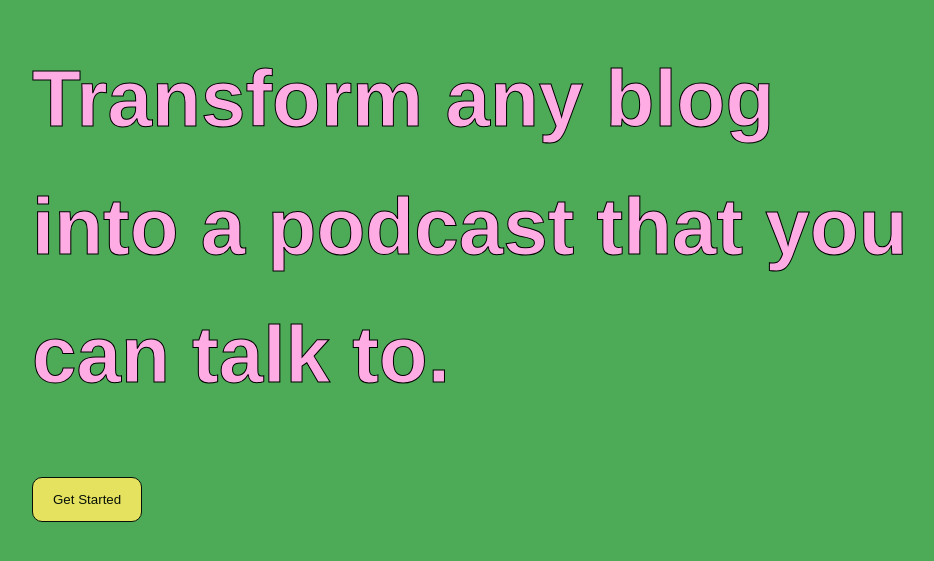
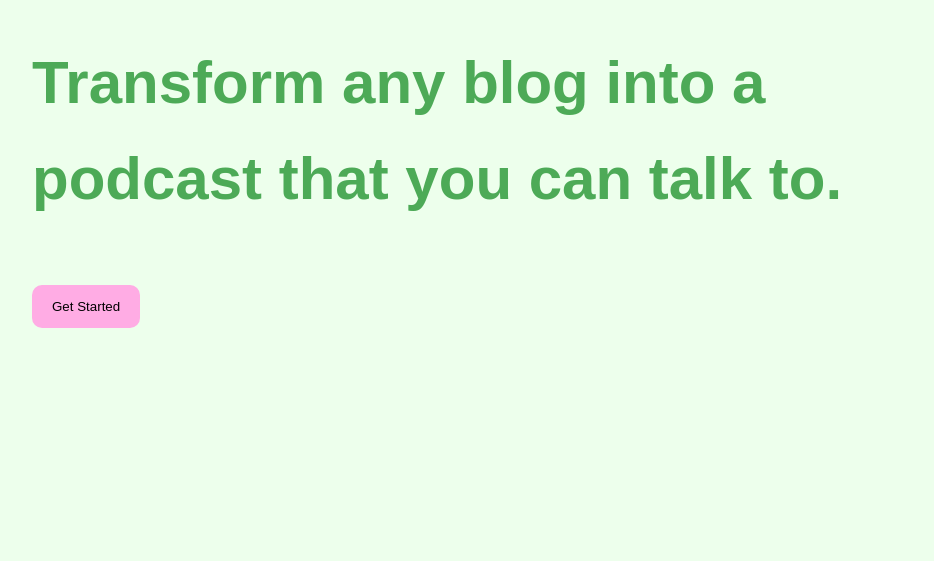
Before and after one commit to anosharahim/myna-voice-ai, a React (Create React App) app in the folder frontend/: page / in a window 1280 px wide. Shown: the part 165-726 px from the top of the page, without its empty margins (168-1102 px from the left). Built offline with nearby package versions, Linux system fonts and the light colour scheme; no server answers.

Commit message:
change global button styling

```diff
--- a/frontend/src/css/global.css
+++ b/frontend/src/css/global.css
@@ -17,15 +17,16 @@ Yellow: f5e960
 */
 
 button {
-  background-color: #f5e960;
-  color: black;
+  background-color: #fface4;
+  /* color: black; */
   padding: 14px 20px;
   margin: 8px 0;
-  border: 1px solid #000; /* Border width and color */
+  /* border: 1px solid #000; */
   border-radius: 10px;
   cursor: pointer;
+  border: none;
   /* width: 20%; */
-  opacity: 0.9;
+  /* opacity: 0.9; */
 }
 
 button:hover {
@@ -35,15 +36,15 @@ button:hover {
 /* Landing Page Styling*/
 .landing-page-container {
   padding: 200px;
-  background-color: #4daa57;
+  background-color: #edffec;
   min-height: 100vh;
 }
 
 .landing-page-tagline {
-  font-size: 80px;
+  font-size: 60px;
   font-weight: 800;
-  color: #fface4;
-  -webkit-text-stroke: 1px #000; /* text outline border */
+  color: #4daa57;
+  /* -webkit-text-stroke: 1px #000;*/
   margin-bottom: 50px;
 }
 
@@ -66,14 +67,14 @@ button:hover {
 /* Sign Up Form*/
 
 .sign-container {
-  background-color: #fface4;
+  background-color: #edffec;
 }
 
 .sign-title {
   color: #4daa57;
   font-weight: 800;
   font-size: 50px;
-  -webkit-text-stroke: 1px #000;
+  /* -webkit-text-stroke: 1px #000; */
   margin-bottom: 30px;
 }
 
```
